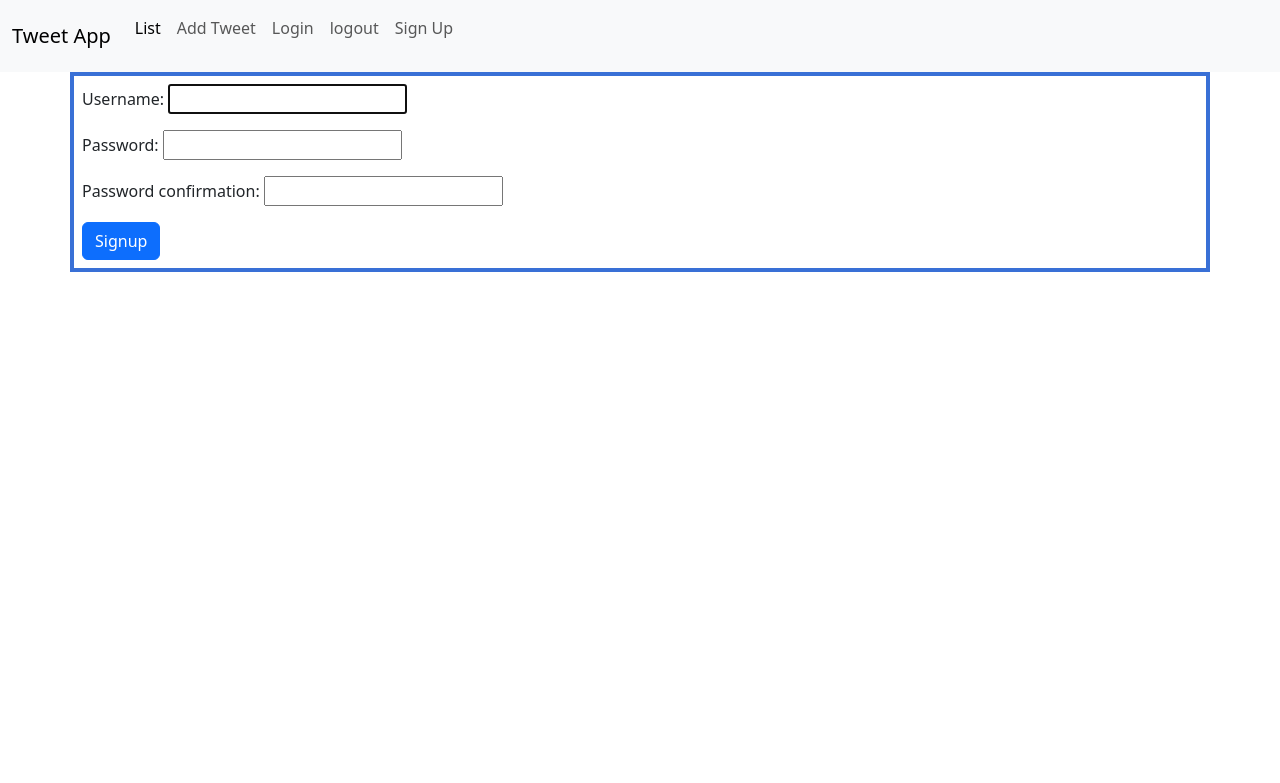
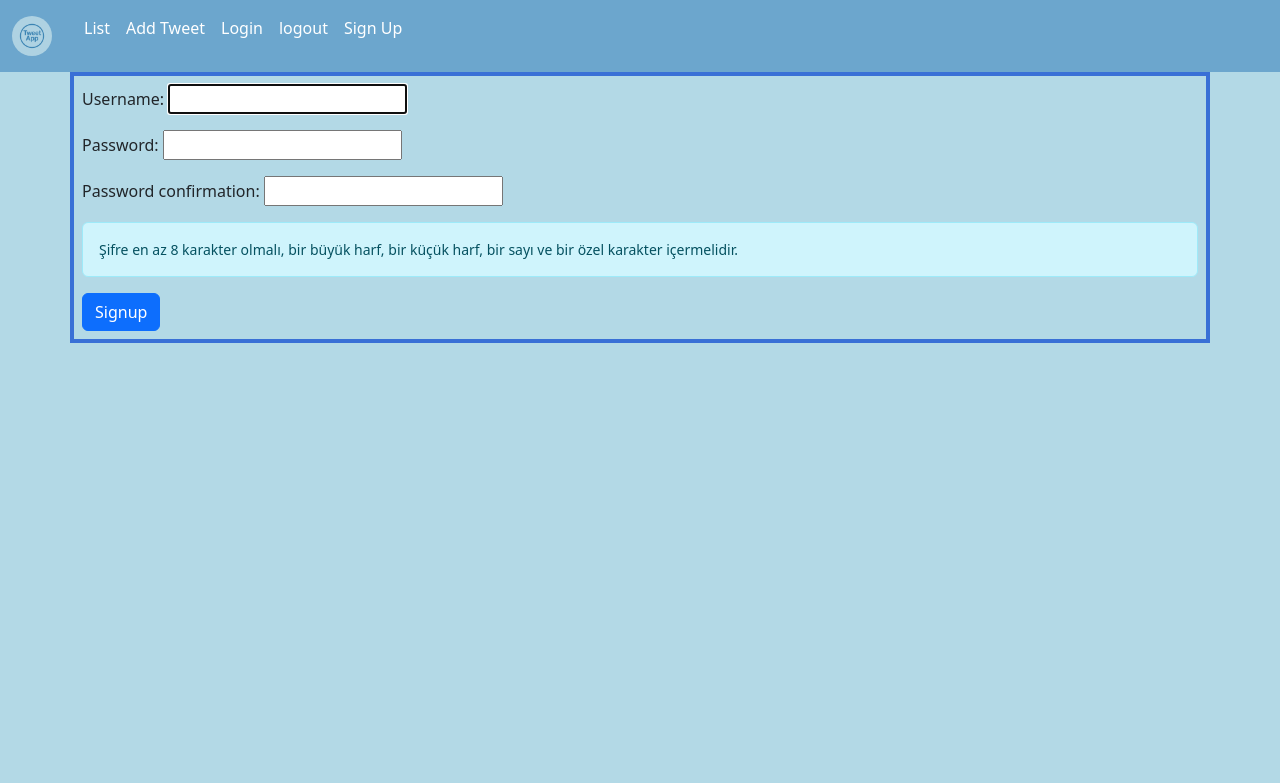
Before and after one commit to BNilay/TweetApp, a Django app: page /signup/ in a window 1280 px wide. Shown: the top 783 px of the page. Run offline with Django 5.2, Linux system fonts and the light colour scheme.

Commit message:
css updated

```diff
--- a/djangotweet/templates/base.html
+++ b/djangotweet/templates/base.html
@@ -6,12 +6,16 @@
     <link href="https://cdn.jsdelivr.net/npm/bootstrap@5.3.8/dist/css/bootstrap.min.css" rel="stylesheet" integrity="sha384-sRIl4kxILFvY47J16cr9ZwB07vP4J8+LH7qKQnuqkuIAvNWLzeN8tE5YBujZqJLB" crossorigin="anonymous">
     <script src="https://cdn.jsdelivr.net/npm/bootstrap@5.3.8/dist/js/bootstrap.bundle.min.js" integrity="sha384-FKyoEForCGlyvwx9Hj09JcYn3nv7wiPVlz7YYwJrWVcXK/BmnVDxM+D2scQbITxI" crossorigin="anonymous"></script>
     <title>Tweet App</title>
-    <link rel="stylesheet" href="{% static 'tweetapp/customform.css' %}">
+   <link rel="stylesheet" href="{% static 'tweetapp/customform.css' %}?v=2">
 </head>
 <body>
     <nav class="navbar navbar-expand-lg bg-body-tertiary">
   <div class="container-fluid">
-    <a class="navbar-brand" href="{% url 'tweetapp:listtweet'%}">Tweet App</a>
+    <a class="navbar-brand d-flex align-items-center" href="{% url 'tweetapp:listtweet' %}">
+  <img src="{% static 'tweetapp/logo.png' %}" alt="Tweet App Logo"
+       width="40" height="40" class="me-2 rounded-circle">
+</a>
+
     <button class="navbar-toggler" type="button" data-bs-toggle="collapse" data-bs-target="#navbarSupportedContent" aria-controls="navbarSupportedContent" aria-expanded="false" aria-label="Toggle navigation">
       <span class="navbar-toggler-icon"></span>
     </button>
--- a/djangotweet/templates/registration/signup.html
+++ b/djangotweet/templates/registration/signup.html
@@ -13,6 +13,10 @@
         {{field}}
     </div>
     {%endfor%}
+    <div class="alert alert-info small">
+  Şifre en az 8 karakter olmalı, bir büyük harf, bir küçük harf, bir sayı ve bir özel karakter içermelidir.
+</div>
+
 
    <button type="submit" class="btn btn-primary" value="signup">Signup</button>
   </form>
--- a/djangotweet/tweetapp/static/tweetapp/customform.css
+++ b/djangotweet/tweetapp/static/tweetapp/customform.css
@@ -4,8 +4,26 @@
 }
 
 .tweetmessage{
-    border: 8px solid orange;
+    border: 8px solid skyblue;
     width: 200px;
     height: 100px;
     padding: 10px;
 }
+
+body {
+    background-color: #B3D9E6;
+}
+
+.navbar {
+    background-color: #6CA6CD !important;
+}
+
+.navbar .nav-link,
+.navbar .navbar-brand {
+    color: white !important;
+}
+
+.navbar .nav-link:hover,
+.navbar .navbar-brand:hover {
+    color: black !important;
+}
--- a/djangotweet/tweetapp/templates/tweetapp/listtweet.html
+++ b/djangotweet/tweetapp/templates/tweetapp/listtweet.html
@@ -6,10 +6,10 @@
     {%for tweet in tweets%}
         <div class="card" style="padding: 10px;">
 
-            <div class="card-header" style="background-color:goldenrod;">
+            <div class="card-header" style="background-color:#2C698D;">
                 <h4>{{tweet.username}}</h4>
             </div>
-            <div class="card-body" style="background-color: burlywood;">
+            <div class="card-body" style="background-color: #6CA6CD;">
                 <p class="card-text">{{tweet.message}}</p>
             </div>
 
```
Also changed, not shown: djangotweet/db.sqlite3, djangotweet/tweetapp/static/tweetapp/logo.png (added).
